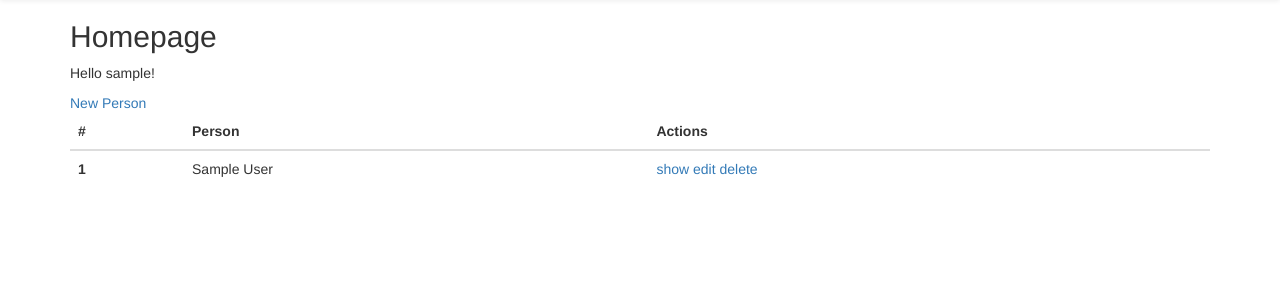
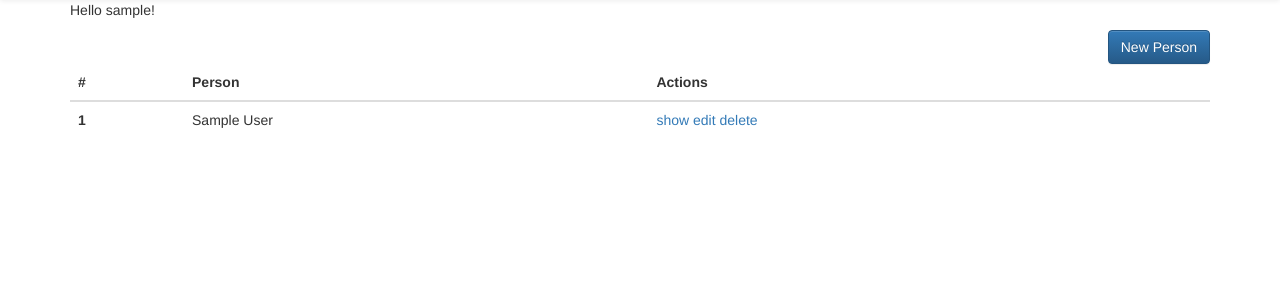
Before and after one commit to jkdc/django_rindus_bank, a Django app: page / in a window 1280 px wide. Shown: the part 107-407 px from the top of the page. Run offline with Django 3.2, Linux system fonts and the light colour scheme; a user stored in the database is signed in; tables that the repository leaves empty hold one stand-in row (values such as "Sample post"); some libraries are stand-ins or nearby versions.

Commit message:
update style from create.html, delete_confirmation.html and home.html

```diff
--- a/templates/home.html
+++ b/templates/home.html
@@ -1,10 +1,10 @@
 {% extends 'base.html' %}
 
 {% block content %}
-  <h2>Homepage</h2>
     <p>Hello {{ user.username }}!</p>
+    <div class="center-block">
+        <a href="{% url 'person_create' %}" class="btn btn-primary pull-right">New Person</a>
 
-  <a href="{% url 'person_create' %}">New Person</a>
         <table class="table">
             <thead>
             <tr>
@@ -17,7 +17,7 @@
             {% for person in people_list %}
                 <tr>
                     <th scope="row">{{ forloop.counter }}</th>
-      <td>{{ person.first_name }}  {{ person.last_name }}</td>
+                    <td>{{ person.first_name }} {{ person.last_name }}</td>
                     <td>
                         <a href="{% url 'person_read' person.pk %}">show</a>
                         <a href="{% url 'person_update' person.pk %}">edit</a>
@@ -27,5 +27,14 @@
             {% endfor %}
             </tbody>
         </table>
+    </div>
 
+
+<style>
+.center-block {
+  display: block;
+  margin-left: auto;
+  margin-right: auto;
+}
+</style>
 {% endblock %}
```
Also changed, not shown: templates/crud/create.html (+14 -4 lines), templates/crud/delete_confirmation.html (+14 -4 lines). Lines whose indentation alone changed are shown as unchanged.
